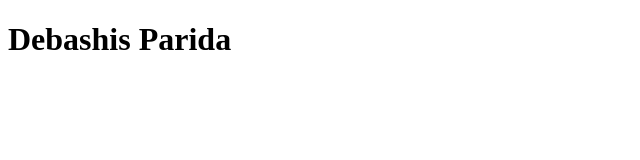
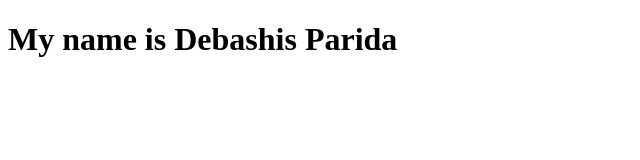
Before and after one commit to debashisparidame/codewithdeb, a plain HTML site: page index.html in a window 1280 px wide. Shown: the whole page, without its empty margins (0-640 px from the left). Drawn offline with Linux system fonts and the light colour scheme.

```diff
--- a/index.html
+++ b/index.html
@@ -6,6 +6,6 @@
     <title>Document</title>
 </head>
 <body>
-    <h1>Debashis Parida</h1>
+    <h1>My name is Debashis Parida</h1>
 </body>
 </html>
```
